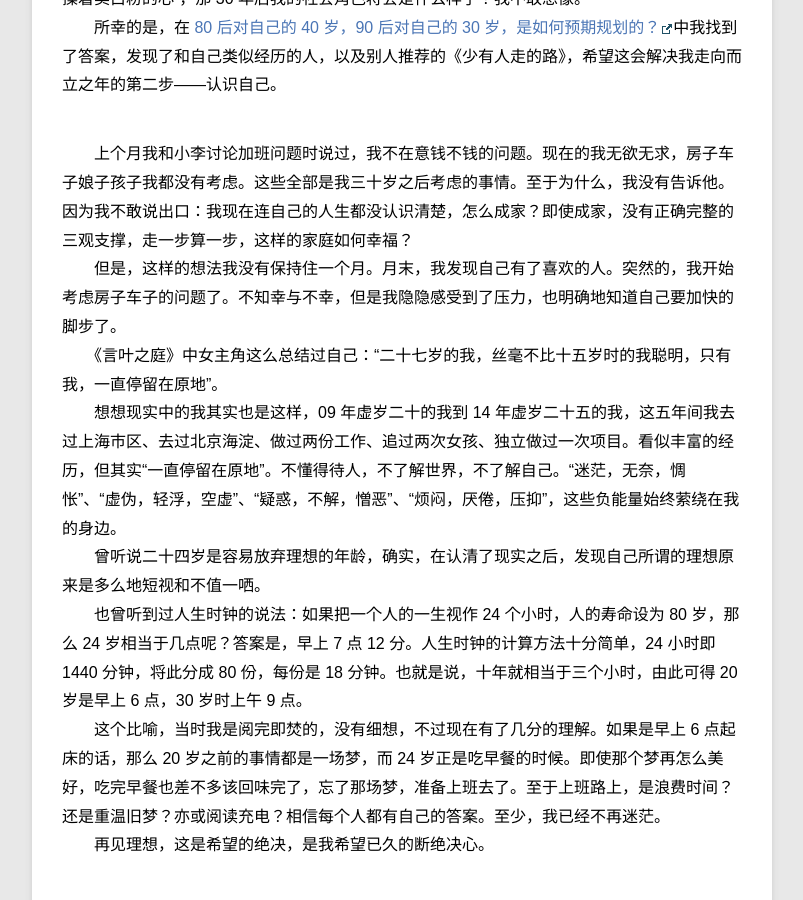
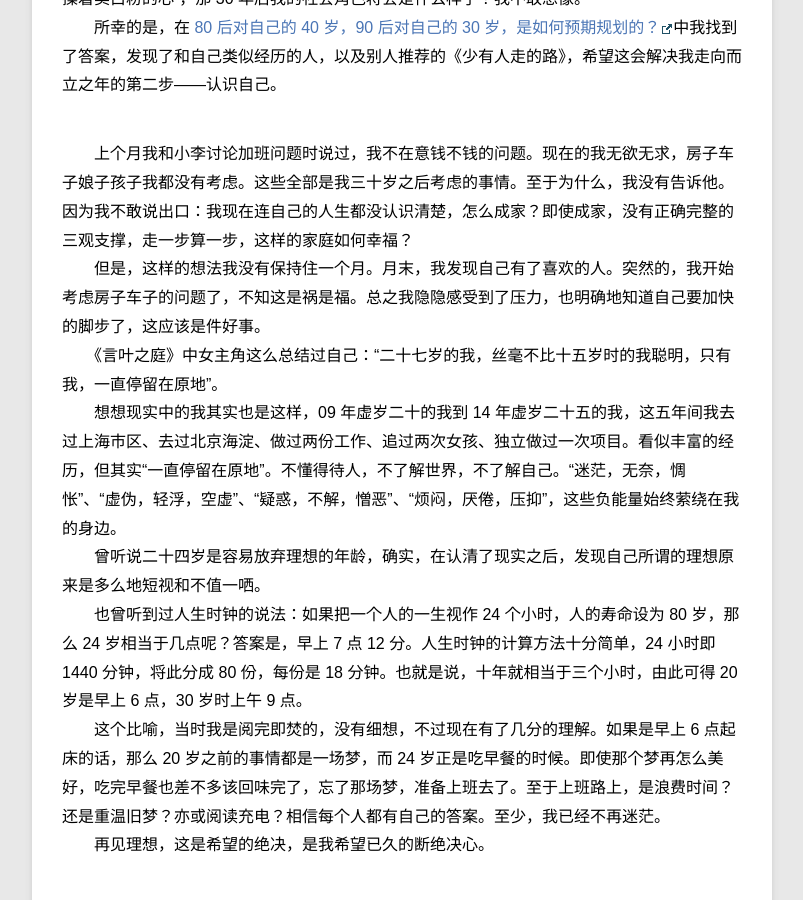
Before and after one commit to Shy07/shy07.github.com, a Jekyll site: the page built from _posts/article/2014-05-04-bye-hope.md, in a window 1280 px wide and 900 px high, scrolled down 3097 px. Shown: the whole window, without its empty margins (78-881 px from the left). Built offline with Jekyll 4.4.1, drawn with Linux system fonts in a browser that asks for light colours; Markdown is read by kramdown in place of the engine named in the settings; grey boxes are pictures that could not be loaded.

Commit message:
Update 2014-05-04-bye-hope.md

```diff
--- a/_posts/article/2014-05-04-bye-hope.md
+++ b/_posts/article/2014-05-04-bye-hope.md
@@ -73,7 +73,7 @@ description: 再见理想，这是希望的绝决，是我希望已久的断绝
 　　所幸的是，在 [80 后对自己的 40 岁，90 后对自己的 30 岁，是如何预期规划的？][]中我找到了答案，发现了和自己类似经历的人，以及别人推荐的《少有人走的路》，希望这会解决我走向而立之年的第二步——认识自己。
 
 　　上个月我和小李讨论加班问题时说过，我不在意钱不钱的问题。现在的我无欲无求，房子车子娘子孩子我都没有考虑。这些全部是我三十岁之后考虑的事情。至于为什么，我没有告诉他。因为我不敢说出口：我现在连自己的人生都没认识清楚，怎么成家？即使成家，没有正确完整的三观支撑，走一步算一步，这样的家庭如何幸福？
-　　但是，这样的想法我没有保持住一个月。月末，我发现自己有了喜欢的人。突然的，我开始考虑房子车子的问题了。不知幸与不幸，但是我隐隐感受到了压力，也明确地知道自己要加快的脚步了。
+　　但是，这样的想法我没有保持住一个月。月末，我发现自己有了喜欢的人。突然的，我开始考虑房子车子的问题了，不知这是祸是福。总之我隐隐感受到了压力，也明确地知道自己要加快的脚步了，这应该是件好事。
 　　《言叶之庭》中女主角这么总结过自己：“二十七岁的我，丝毫不比十五岁时的我聪明，只有我，一直停留在原地”。
 　　想想现实中的我其实也是这样，09 年虚岁二十的我到 14 年虚岁二十五的我，这五年间我去过上海市区、去过北京海淀、做过两份工作、追过两次女孩、独立做过一次项目。看似丰富的经历，但其实“一直停留在原地”。不懂得待人，不了解世界，不了解自己。“迷茫，无奈，惆怅”、“虚伪，轻浮，空虚”、“疑惑，不解，憎恶”、“烦闷，厌倦，压抑”，这些负能量始终萦绕在我的身边。
 　　曾听说二十四岁是容易放弃理想的年龄，确实，在认清了现实之后，发现自己所谓的理想原来是多么地短视和不值一哂。
```
